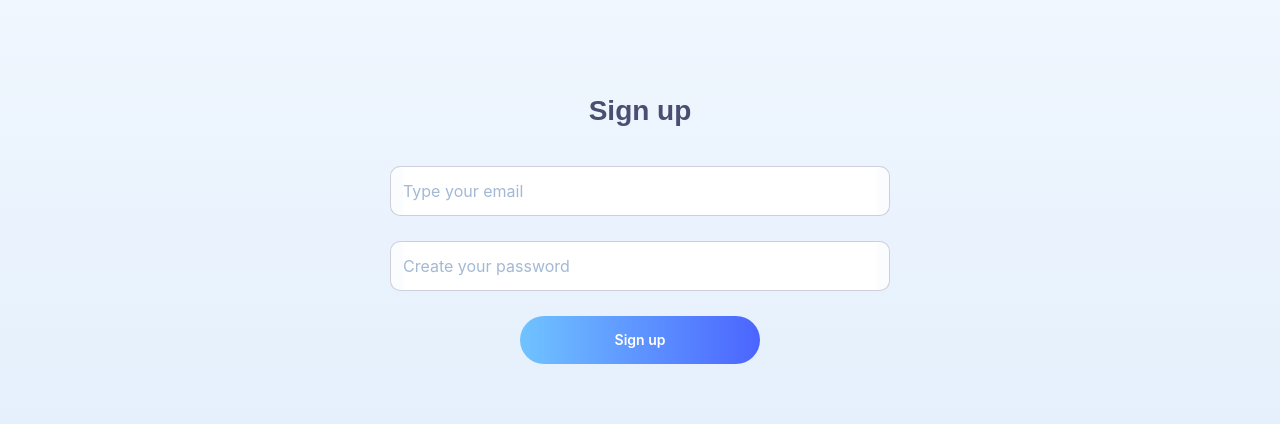
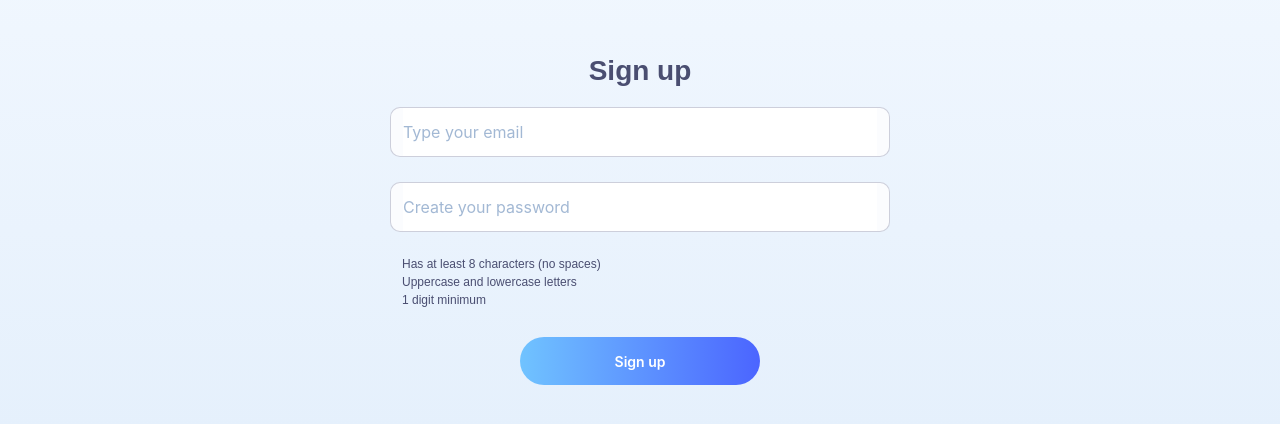
Before and after one commit to gekanchiko/sign-up-next, a Next.js app: page /sign-up in a window 1280 px wide. Shown: the part 170-594 px from the top of the page. Built offline with nearby package versions, Linux system fonts and the light colour scheme.

Commit message:
Add dynamic validation

```diff
--- a/package.json
+++ b/package.json
@@ -30,14 +30,18 @@
     "yup": "^1.4.0"
   },
   "devDependencies": {
+    "@stylistic/eslint-plugin": "^2.4.0",
     "@types/lodash": "^4.17.7",
     "@types/node": "^20",
     "@types/react": "^18",
     "@types/react-dom": "^18",
     "@types/uuid": "^10.0.0",
+    "@typescript-eslint/eslint-plugin": "^7.18.0",
     "eslint": "^8",
     "eslint-config-next": "14.2.5",
     "eslint-config-prettier": "^9.1.0",
+    "eslint-config-react-app": "^7.0.1",
+    "eslint-plugin-react-refresh": "^0.4.9",
     "typescript": "^5"
   }
 }
--- a/src/app/layout.tsx
+++ b/src/app/layout.tsx
@@ -1,3 +1,4 @@
+import React from 'react'
 import type { Metadata } from 'next'
 import { Inter } from 'next/font/google'
 
@@ -5,6 +6,7 @@ import './globals.css'
 
 const inter = Inter({ subsets: ['latin'] })
 
+// eslint-disable-next-line react-refresh/only-export-components
 export const metadata: Metadata = {
   title: 'Create Next App',
   description: 'Generated by create next app',
--- a/src/app/modules/components/FormFields/FormInputField/index.tsx
+++ b/src/app/modules/components/FormFields/FormInputField/index.tsx
@@ -3,7 +3,7 @@ import { useField } from 'formik'
 import Input from '@mui/joy/Input'
 import { v4 as uuidv4 } from 'uuid'
 
-import { FlexRow } from '../..'
+import { FlexRow, Text } from '../..'
 import { ErrorContainer } from './styles'
 
 type InputFieldProps = {
@@ -26,6 +26,7 @@ const FormInputField = (props: InputFieldProps) => {
       const inputEl = document.getElementById(inputId)
       if (inputEl) {
         inputEl.focus()
+        // @ts-ignore
         inputEl.select()
       }
     }
@@ -33,8 +34,6 @@ const FormInputField = (props: InputFieldProps) => {
   }, [])
 
   const hasErrorAfterBlur = useMemo(() => meta.touched && !!meta.error, [meta.error, meta.touched])
-
-  console.log(name, hasErrorAfterBlur)
 
   return (
     <FlexRow position={{ xs: 'relative' }} mb={{ xs: 25 }}>
@@ -49,9 +48,16 @@ const FormInputField = (props: InputFieldProps) => {
         />
       </FlexRow>
       {!hideErrors && hasErrorAfterBlur && (
-        <ErrorContainer>
-          {meta.error}
-        </ErrorContainer>
+        <FlexRow
+          w={{ xs: 'auto' }}
+          p={{ xs: '6px 12px' }}
+          position={{ xs: 'absolute' }}
+          style={{ bottom: 0, insetInlineStart: 0, transform: 'translateY(100%)' }}
+        >
+          <Text size={{ xs: 12 }} color={{ xs: '#FF8080' }}>
+            {meta.error}
+          </Text>
+        </FlexRow>
       )}
     </FlexRow>
   )
--- a/src/app/modules/components/Text/index.tsx
+++ b/src/app/modules/components/Text/index.tsx
@@ -22,7 +22,7 @@ type TextProps = {
   decoration?: DecorationType,
   letterSpacing?: LetterSpacingType,
   transform?: TransformationType,
-  element: 'h1' | 'h2' | 'h3' | 'h4' | 'h5' | 'h6' | 'span' | 'p',
+  element?: 'h1' | 'h2' | 'h3' | 'h4' | 'h5' | 'h6' | 'span' | 'p',
   color?: ColorType
 }
 
@@ -47,6 +47,7 @@ const Text = (props: TextProps) => {
 
     return {
       fontFamily: 'sans-serif',
+      margin: 0,
       [theme.breakpoints.up('xs')]: {
         fontSize: size?.xs,
         fontWeight: weight?.xs,
--- a/src/app/modules/sign-up/components/SignUpForm/index.tsx
+++ b/src/app/modules/sign-up/components/SignUpForm/index.tsx
@@ -1,23 +1,53 @@
-import React from 'react'
+import React, { useCallback, useState } from 'react'
 import { useTranslation } from 'react-i18next'
+import { TFunction } from 'i18next'
 import { Form, Formik } from 'formik'
+import { isEmpty } from 'lodash'
 import Button from '@mui/joy/Button'
 
-import { FlexRow } from '@/app/modules/components'
+import { FlexRow, Text } from '@/app/modules/components'
 import { FormInputField } from '@/app/modules/components/FormFields'
 
-import { validationSchema } from './validationSchema'
+import { validationSchema, dynamicErrorKeys } from './validationSchema'
+
+interface FormFields {
+  email: string;
+  password: string;
+}
+
+const getErrorNameFromKey = (key: string, t: TFunction) => {
+  if (key === dynamicErrorKeys.has8CharsNoSpaces) return t`Has at least 8 characters (no spaces)`
+  if (key === dynamicErrorKeys.hasUpperAndLower) return t`Uppercase and lowercase letters`
+  if (key === dynamicErrorKeys.has1Digit) return t`1 digit minimum`
+}
 
 const SignUpForm = () => {
   const { t } = useTranslation()
+  const [dynamicErrors, setDynamicErrors] = useState<string[]>([])
+
+  const onValidate = useCallback((values: FormFields) => {
+    validationSchema
+      .validate(values, { abortEarly: false })
+      .then(() => setDynamicErrors([]))
+      .catch((err) => setDynamicErrors(
+        err.errors.filter((error: string) =>
+          Object.values(dynamicErrorKeys).includes(error)))
+      )
+  }, [])
+
+  const onSubmit = useCallback((values: FormFields) => {
+    console.log(values)
+  }, [])
 
   return (
     <Formik
       initialValues={{ email: '', password: '' }}
-      onSubmit={() => {}}
+      onSubmit={onSubmit}
       validationSchema={validationSchema}
+      validate={onValidate}
     >
-      {() => (
+      {({ submitCount, values }) => {
+        return (
           <Form style={{ width: '100%' }}>
             <FlexRow>
               <FormInputField
@@ -25,9 +55,6 @@ const SignUpForm = () => {
                 type="text"
                 name="email"
                 placeholder={t`Type your email`}
-              style={{
-                border: '1px solid reds',
-              }}
               />
             </FlexRow>
             <FlexRow>
@@ -38,7 +65,26 @@ const SignUpForm = () => {
                 placeholder={t`Create your password`}
               />
             </FlexRow>
-          <FlexRow>
+            <FlexRow direction={{ xs: 'column' }} align={{ xs: 'start' }} p={{ xs: '0 12px' }}>
+              {Object.values(dynamicErrorKeys).map((errorKey: string, idx) => {
+                const hasMargin = idx < Object.keys(dynamicErrorKeys).length - 1
+                const isSatisfied = !isEmpty(values.password) && !dynamicErrors.includes(errorKey)
+                const isValidationFailed = submitCount > 0 && !isSatisfied
+                // console.log(errorKey, values.password, isSatisfied, isValidationFailed)
+                const ruleTextColor = isSatisfied ?
+                  '#27B274' :
+                  (isValidationFailed ? '#FF8080' : '#4A4E71')
+
+                return (
+                  <FlexRow key={errorKey} w={{ xs: 'auto' }} mb={{ xs: hasMargin ? 4 : 0 }}>
+                    <Text size={{ xs: 12 }} color={{ xs: ruleTextColor }}>
+                      {getErrorNameFromKey(errorKey, t)}
+                    </Text>
+                  </FlexRow>
+                )
+              })}
+            </FlexRow>
+            <FlexRow mt={{ xs: 30 }}>
               <FlexRow w={{ xs: 240 }}>
                 <Button
                   fullWidth
@@ -51,7 +97,8 @@ const SignUpForm = () => {
               </FlexRow>
             </FlexRow>
           </Form>
-      )}
+        )
+      }}
     </Formik>
   )
 }
--- a/src/app/modules/sign-up/components/SignUpForm/validationSchema.ts
+++ b/src/app/modules/sign-up/components/SignUpForm/validationSchema.ts
@@ -1,7 +1,35 @@
-import { TFunction } from 'i18next'
 import { string, object } from 'yup'
+import { isUndefined, isNull } from 'lodash'
+
+export const dynamicErrorKeys = {
+  has8CharsNoSpaces: 'has-8-chars-no-spaces',
+  hasUpperAndLower: 'has-upper-and-lower',
+  has1Digit: 'has-1-digit'
+}
 
 export const validationSchema = object().shape({
-  email: string().email('').required(''),
-  password: string().required('')
+  email: string().email('The email is not correct').required('Mandatory'),
+  password: string()
+    .test(
+      dynamicErrorKeys.has8CharsNoSpaces,
+      dynamicErrorKeys.has8CharsNoSpaces,
+      (value) => {
+        if (isUndefined(value)) return true
+        return !isNull(/^.[^\s]{7,}$/.exec(value))
+      })
+    .test(
+      dynamicErrorKeys.hasUpperAndLower,
+      dynamicErrorKeys.hasUpperAndLower,
+      (value) => {
+        if (isUndefined(value)) return true
+        return !isNull(/[A-Z]/.exec(value)) && !isNull(/[a-z]/.exec(value))
+      })
+    .test(
+      dynamicErrorKeys.has1Digit,
+      dynamicErrorKeys.has1Digit,
+      (value) => {
+        if (isUndefined(value)) return true
+        return !isNull(/[0-9]/.exec(value))
+      })
+    .required('Mandatory')
 })
```
Also changed, not shown: .eslintrc.json, .prettierrc.json (added), src/app/modules/components/FlexRow/index.tsx (indentation only), 1 other file (tests, documents, lock files or other folders). Lines whose indentation alone changed are shown as unchanged.
